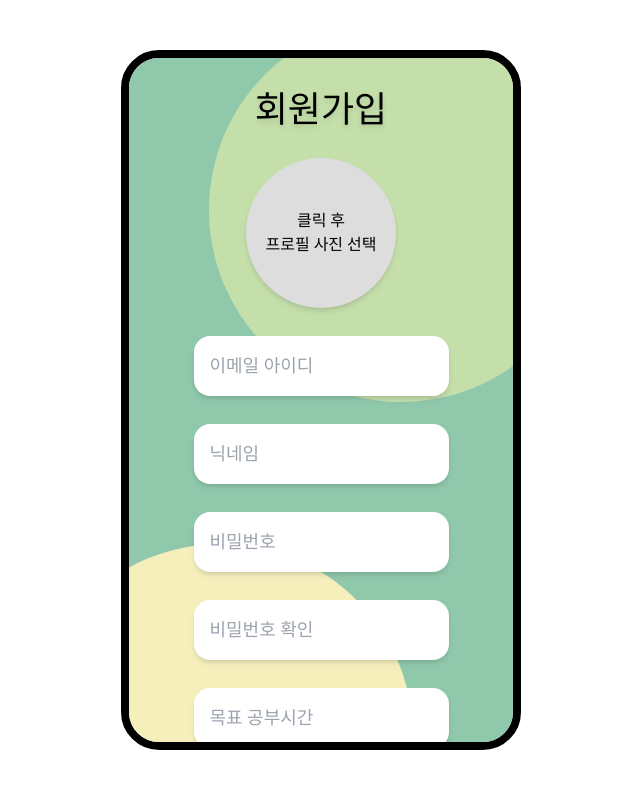
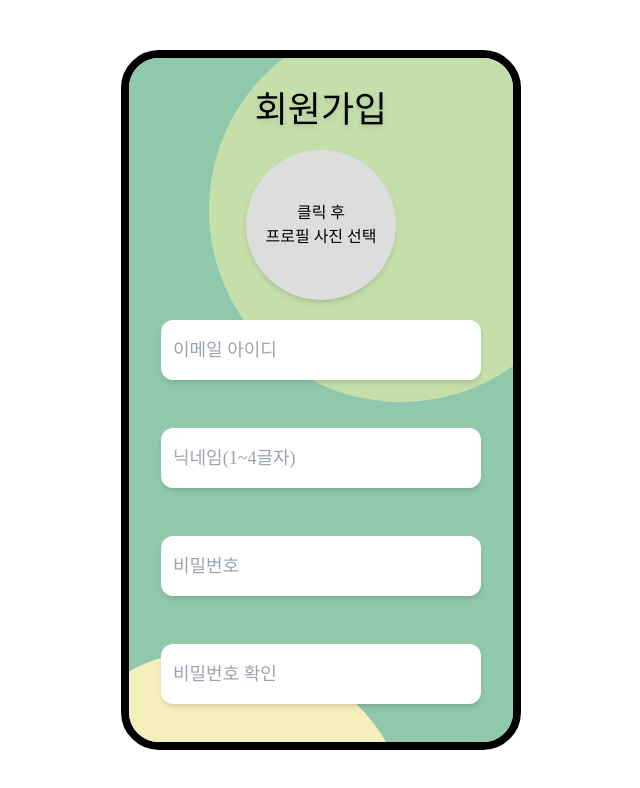
Before and after one commit to root-zero-o/mogakgong-GraphQL-FE, a Next.js app: page /signUp in a window 1280 px wide. Shown: the top 788 px of the page, without its empty margins (319-959 px from the left). Built offline with nearby package versions, Linux system fonts and the light colour scheme; a web font is replaced by a local one.

Commit message:
Feat : 회원가입 유효성검사 추가

```diff
--- a/package.json
+++ b/package.json
@@ -6,6 +6,7 @@
     "start": "next start"
   },
   "dependencies": {
+    "@tailwindcss/forms": "^0.5.2",
     "axios": "^0.27.2",
     "moment": "^2.29.3",
     "next": "latest",
--- a/pages/index.tsx
+++ b/pages/index.tsx
@@ -1,5 +1,4 @@
 import type { NextPage } from "next";
-import Head from "next/head";
 import { useRouter } from "next/router";
 import React from "react";
 import Seo from "../components/Seo";
--- a/pages/login.tsx
+++ b/pages/login.tsx
@@ -9,7 +9,7 @@ const Login = () => {
   return (
     <div className="wrapper h-full bg-green_mid overflow-hidden">
         <Seo title="로그인"/>
-        <form className="py-9 space-y-8">
+        <form className="my-14 space-y-7">
           <h1 className='mb-5'>로그인</h1>
           <input
             type="text"
--- a/pages/signUp.tsx
+++ b/pages/signUp.tsx
@@ -1,26 +1,168 @@
 import React from 'react'
-import { useForm } from 'react-hook-form';
+import { useForm, useFormState } from 'react-hook-form';
 import Seo from '../components/Seo';
+import { User } from "../typings";
+
+const EMAIL_PATTERN = /^[0-9a-zA-Z]([-_\.]?[0-9a-zA-Z])*@[0-9a-zA-Z]([-_\.]?[0-9a-zA-Z])*\.[a-zA-Z]{2,3}$/i
+const PASSWORD_PATTERN = /^(?=.*[0-9])(?=.*[a-zA-z]).{8,16}$/
 
 const signUp = () => {
+
+  const {register, watch, handleSubmit, formState: {errors, isValid}, control} = useForm({
+    mode: "onChange",
+    defaultValues: {
+      "email": "",
+      "nickname": "",
+      "password": "",
+      "confirmPassword": "",
+      "myText": "",
+      "myHour": []
+    }
+  });
+
+  const { dirtyFields } = useFormState({
+    control
+  });
+
+  const password = watch("password")
+
+  const onSumbit = (data : User) => {
+    const userData = {
+      email: data.email,
+      nickname: data.nickname,
+      password: data.password,
+      confirmPassword: data.confirmPassword,
+      myHour: [Number(data.myHour), 0, 0],
+      myText: data.myText
+    }
+    return userData
+  }
+
   return (
     <div className='wrapper bg-green_mid py-8'>
         <Seo title="회원가입"/>
         <div className='circle z-0 absolute w-96 h-96 right-[-80px] top-[-40px] bg-green_light'/>
         <div className='circle z-0 absolute w-96 h-96 left-[-100px] bottom-4 bg-ivory'/>
-        <form className="space-y-7 z-40">
+        <form
+          className="space-y-5 z-40"
+          onSubmit={handleSubmit(onSumbit)}
+        >
             <h1>회원가입</h1>
             <label htmlFor="imgInput" className='z-40 circle shadow-md w-[150px] h-[150px] bg-gray hover'>
                 클릭 후<br/>프로필 사진 선택
             </label>
-            <input id="imgInput" type="file" className='hidden'/>
-            <input type="email" placeholder='이메일 아이디'/>
-            <input type="text" placeholder='닉네임'/>
-            <input type="password" placeholder='비밀번호'/>
-            <input type="password" placeholder='비밀번호 확인'/>
-            <input type="number" placeholder='목표 공부시간'/>
-            <input type="text" placeholder='각오 한 마디'/>
-            <button className='z-40 submitBtn bg-green_light'>가입하기</button>
+            <div className='z-40 flex flex-col justify-center items-center w-5/6'>
+              <input id="imgInput" type="file" className='hidden'/>
+              <input
+                type="email"
+                className='invalid:border-2'
+                placeholder='이메일 아이디'
+                {...register("email", {
+                    required: true,
+                    pattern: EMAIL_PATTERN
+                  }
+                )}
+              />
+              { (errors.email?.type === undefined && dirtyFields.email === undefined ) && <h3 className='mt-2 text-sm opacity-0'>준호님 바보</h3>}
+              { (errors.email?.type === undefined && dirtyFields.email === true ) && <h3 className='mt-2 text-sm'>사용 가능한 이메일입니다.😎</h3>}
+              { errors.email?.type === "pattern" && <h3 className='mt-2 text-sm text-red_light'>이메일 형식으로 입력해주세요.</h3>}
+              { errors.email?.type === "required" && <h3 className='mt-2 text-sm text-red_light'>이메일 주소를 입력해주세요.</h3>}
+            </div>
+            <div className='z-40 flex flex-col justify-center items-center w-5/6'>
+              <input
+                type="text"
+                placeholder='닉네임(1~4글자)'
+                {...register("nickname",{
+                    required: true,
+                    maxLength: 4,
+                  }
+                )}
+              />
+              { (errors.nickname?.type === undefined && dirtyFields.nickname === undefined ) && <h3 className='mt-2 text-sm opacity-0'>준호님 바보</h3>}
+              { (errors.nickname?.type === undefined && dirtyFields.nickname === true ) && <h3 className='mt-2 text-sm'>사용 가능한 닉네임입니다.😎</h3>}
+              { errors.nickname?.type === "maxLength" && <h3 className='mt-2 text-sm text-red_light'>4글자 이하의 닉네임을 입력해주세요.</h3>}
+              { errors.nickname?.type === "required" && <h3 className='mt-2 text-sm text-red_light'>사용하실 닉네임을 입력해주세요.</h3>}
+            </div>
+            <div className='z-40 flex flex-col justify-center items-center w-5/6'>
+              <input
+                type="password"
+                placeholder='비밀번호'
+                {...register("password",{
+                    required: true,
+                    minLength: 8,
+                    maxLength: 16,
+                    pattern: PASSWORD_PATTERN
+                  }
+                )}
+              />
+              { (errors.password?.type === undefined && dirtyFields.password === undefined ) && <h3 className='mt-2 text-sm opacity-0'>준호님 바보</h3>}
+              { (errors.password?.type === undefined && dirtyFields.password === true ) && <h3 className='mt-2 text-sm'>사용 가능한 비밀번호입니다.😎</h3>}
+              { errors.password?.type === "maxLength" && <h3 className='mt-2 text-sm text-red_light'>16글자 이하의 비밀번호를 입력해주세요.</h3>}
+              { errors.password?.type === "minLength" && <h3 className='mt-2 text-sm text-red_light'>8글자 이상의 비밀번호를 입력해주세요.</h3>}
+              { errors.password?.type === "pattern" && <h3 className='mt-2 text-sm text-red_light'>영문, 숫자를 포함해야 합니다.</h3>}
+              { errors.password?.type === "required" && <h3 className='mt-2 text-sm text-red_light'>사용하실 비밀번호를 입력해주세요.</h3>}
+
+            </div>
+            <div className='z-40 flex flex-col justify-center items-center w-5/6'>
+              <input
+                type="password"
+                placeholder='비밀번호 확인'
+                {...register("confirmPassword", {
+                    required: true,
+                    validate: {
+                      matchPassword : (value) => { return value === password }
+                    }
+                  }
+                )}
+              />
+              { (errors.confirmPassword?.type === undefined && dirtyFields.confirmPassword === undefined ) && <h3 className='mt-2 text-sm opacity-0'>준호님 바보</h3>}
+              { (errors.confirmPassword?.type === undefined && dirtyFields.confirmPassword === true ) && <h3 className='mt-2 text-sm'>설정하신 비밀번호와 같습니다.😎</h3>}
+              { errors.confirmPassword?.type === "matchPassword" && <h3 className='mt-2 text-sm text-red_light'>설정하신 비밀번호와 다릅니다.</h3>}
+              { errors.confirmPassword?.type === "required" && <h3 className='mt-2 text-sm text-red_light'>비밀번호 확인이 필요합니다.</h3>}
+            </div>
+            <div className='z-40 flex flex-col justify-center items-center w-5/6'>
+              <input
+                type="number"
+                placeholder='목표 공부시간'
+                {...register("myHour", {
+                    required: true,
+                    max: 999
+                  }
+                )}
+              />
+              { (errors.myHour?.type === undefined && dirtyFields.myHour === undefined ) && <h3 className='mt-2 text-sm opacity-0'>준호님 바보</h3>}
+              { (errors.myHour?.type === undefined && dirtyFields.myHour !== undefined) && <h3 className='mt-2 text-sm'>사용 가능한 목표 시간입니다.😎</h3>}
+              { errors.myHour?.type === "max" && <h3 className='mt-2 text-sm text-red_light'>목표시간은 최대 999시간까지 설정이 가능합니다.</h3>}
+              { errors.myHour?.type === "required" && <h3 className='mt-2 text-sm text-red_light'>목표 공부시간을 설정해주세요.</h3>}
+            </div>
+            <div className='z-40 flex flex-col justify-center items-center w-5/6'>
+              <input
+                type="text"
+                placeholder='각오 한 마디(최대 20자)'
+                {...register("myText",{
+                    required: true,
+                    maxLength: 20
+                  }
+                )}
+              />
+              { (errors.myText?.type === undefined && dirtyFields.myText === undefined ) && <h3 className='mt-2 text-sm opacity-0'>준호님 바보</h3>}
+              { (errors.myText?.type === undefined && dirtyFields.myText === true ) && <h3 className='mt-2 text-sm'>각오가 느껴지네요!😎</h3>}
+              { errors.myText?.type === "maxLength" && <h3 className='mt-2 text-sm text-red_light'>20자 이하로 입력해주세요.</h3>}
+              { errors.myText?.type === "required" && <h3 className='mt-2 text-sm text-red_light'>각오 한 마디를 작성해주세요.</h3>}
+            </div>
+            {isValid ? (<button
+                          className='z-40 submitBtn bg-green_light'
+                          type="submit">
+                            가입하기
+                        </button>)
+                        :
+                        (<button
+                          className='z-40 submitBtn bg-gray'
+                          type="submit"
+                          disabled>
+                            가입 조건을 만족해주세요.
+                        </button>)
+            }
         </form>
     </div>
   )
--- a/styles/globals.css
+++ b/styles/globals.css
@@ -21,7 +21,7 @@
     @apply text-2xl drop-shadow-md;
   }
   input {
-    @apply p-4 rounded-2xl shadow-md text-lg z-40;
+    @apply appearance-none border-none w-full py-4 px-3 text-lg shadow-md rounded-xl z-40 focus:outline-none;
   }
   form {
     @apply flex flex-col justify-center items-center;
--- a/tailwind.config.js
+++ b/tailwind.config.js
@@ -54,5 +54,10 @@ module.exports = {
       },
     },
   },
-  plugins: [],
+  plugins: [
+    require('@tailwindcss/forms')({
+      strategy: "base",
+      strategy: "class",
+    })
+  ],
 };
```
Also changed, not shown: typings.d.ts (+12 -1 lines), 1 other file (tests, documents, lock files or other folders).
